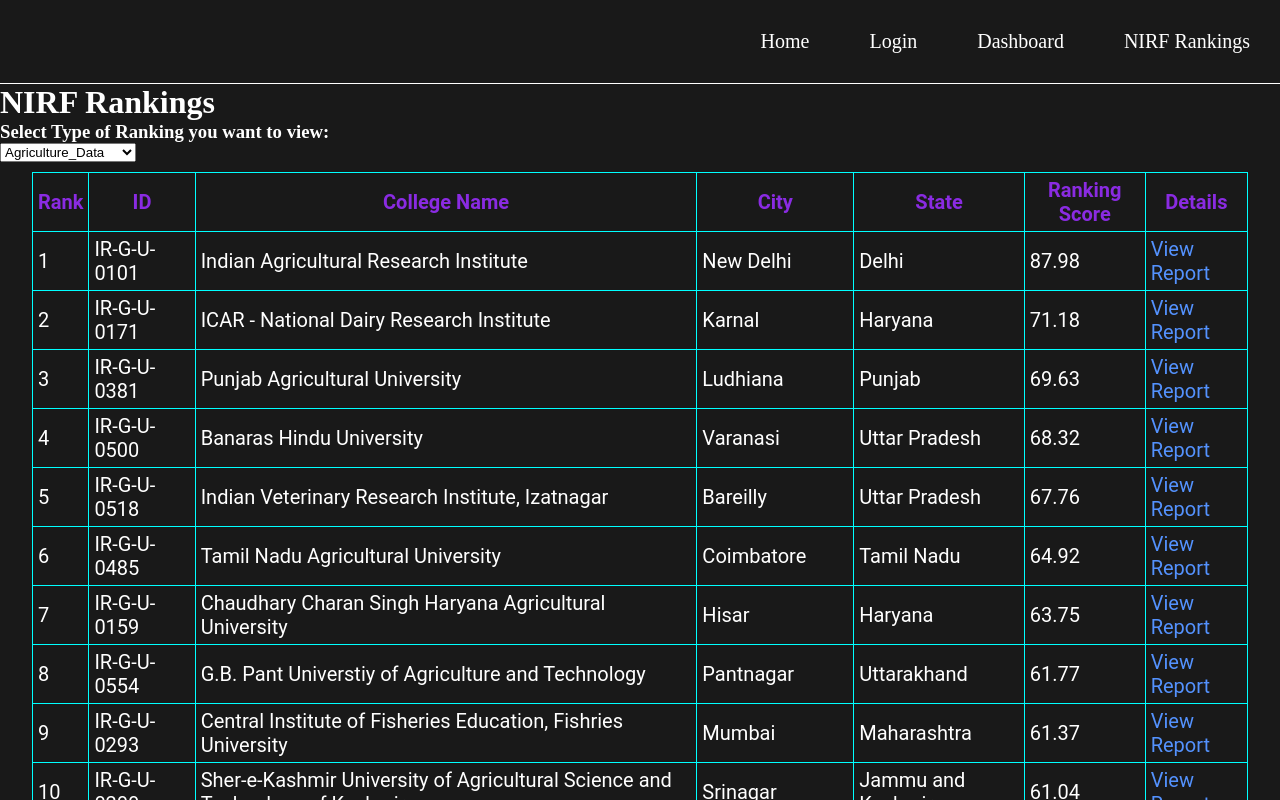
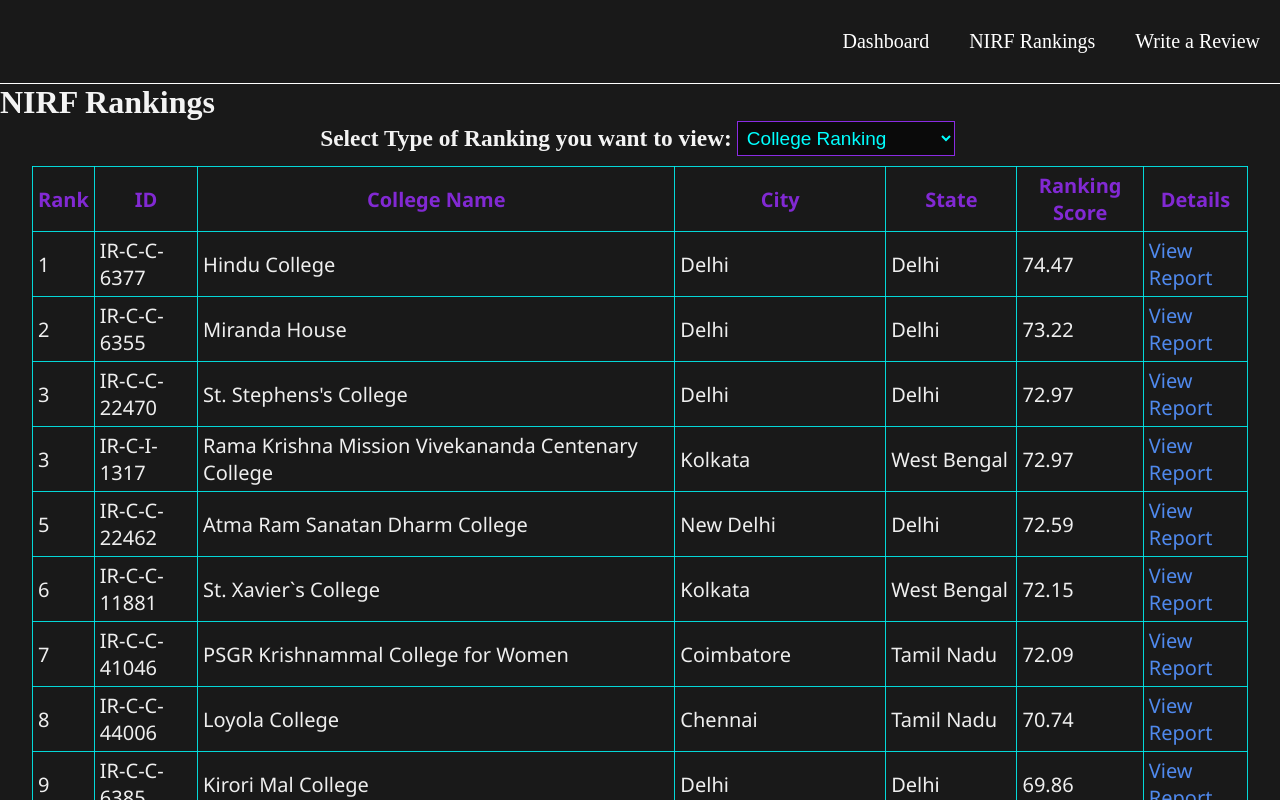
Before and after one commit to Megh39/college_review, a React (Vite) app: page /nirfranking in a window 1280 px wide. Shown: the top 800 px of the page. Built offline with nearby package versions, Linux system fonts and the light colour scheme.

Commit message:
some changes to NIRF ranking page

```diff
--- a/src/App.jsx
+++ b/src/App.jsx
@@ -9,6 +9,7 @@
 import AdminDashboard from "./Components/AdminDashboard/AdminDashboard";
 import { Navigate } from "react-router-dom";
 import RankingNIRF from "./Components/RankingNIRF/RankingNIRF";
+import Review from "./Components/Review/Review";
 // ✅ Function to check if user is logged in
 const getUser = () => {
   const user = localStorage.getItem("user");
@@ -38,6 +39,7 @@
           <Route exact path="/nirfranking" element={<RankingNIRF />} />
           {/* ✅ Protect Dashboard Routes */}
           <Route path="/dashboard" element={<PrivateRoute><Dashboard /></PrivateRoute>} />
+          <Route path="/review" element={<PrivateRoute><Review /></PrivateRoute>} />
           <Route path="/admindashboard" element={<AdminRoute><AdminDashboard /></AdminRoute>} />
           {/* Redirect unknown routes to Home */}
           <Route path="*" element={<Navigate to="/" />} />
--- a/src/Components/Navigation/Navigation.css
+++ b/src/Components/Navigation/Navigation.css
@@ -9,7 +9,7 @@
   justify-content: space-between;
 }
 .navLinks a {
-  padding: 30px;
+  padding:30px 20px;
   font-size: 20px;
   color: white;
   transition: 0.2s;
--- a/src/Components/Navigation/Navigation.jsx
+++ b/src/Components/Navigation/Navigation.jsx
@@ -6,10 +6,11 @@
         <>
             <div className="navigationBar">
                 <div className="navLinks">
-                    <Link to="/">Home</Link>
-                    <Link to="/login">Login</Link>
+                    {/* <Link to="/">Home</Link> */}
+                    {/* <Link to="/login">Login</Link> */}
                     <Link to="/dashboard">Dashboard</Link>
                     <Link to="/nirfranking">NIRF Rankings</Link>
+                    <Link to="/review">Write a Review</Link>
                 </div>
             </div>
         </>
--- a/src/Components/RankingNIRF/RankingNIRF.css
+++ b/src/Components/RankingNIRF/RankingNIRF.css
@@ -5,15 +5,31 @@
   text-decoration: none;
   border: 1px solid cyan;
   border-collapse: collapse;
-  font-family: "Roboto";
+  font-family: "Segoe UI", Tahoma, Geneva, Verdana, sans-serif;
+  opacity: 0.93;
 }
-.RankingTable td,th {
+.RankingTable td,
+th {
   padding: 5px;
-  border: 1px solid cyan;
+  border: 1px solid rgba(0, 255, 255, 0.891);
 }
-.RankingTable th{
-    color: blueviolet;
+.RankingTable th {
+  color: blueviolet;
 }
-.RankingTable a{
-    color: rgb(84, 146, 254);
+.RankingTable a {
+  color: rgb(84, 146, 254);
 }
+.selectorContainer {
+  display: flex;
+  align-items: center;
+  justify-content: center;
+  font-size: 20px;
+}
+.selectorContainer select {
+  margin: 0 5px;
+  padding: 5px;
+  font-size: 19px;
+  background-color: rgb(0, 0, 0, 0.6);
+  color: cyan;
+  border: 1px solid blueviolet;
+}
--- a/src/Components/RankingNIRF/RankingNIRF.jsx
+++ b/src/Components/RankingNIRF/RankingNIRF.jsx
@@ -15,58 +15,71 @@
 
 const RankingNIRF = () => {
     const jsonFiles = {
+        College_Data: {
+            data: College_Data.College_Ranking,
+            key: "College_Ranking",
+            dataName: "College Ranking"
+        },
+        University_Data: {
+            data: University_Data.University_Ranking,
+            key: "University_Ranking",
+            dataName: "University Ranking"
+        },
         Agriculture_Data: {
             data: Agriculture_Data.Agriculture_Ranking, // Extract the ranking data
             key: "Agriculture_Ranking",
+            dataName: "Agriculture Ranking"
         },
         Architecture_Data: {
             data: Architecture_Data.Architecture_Ranking,
             key: "Architecture_Ranking",
+            dataName: "Architecture Ranking"
         },
-        College_Data: {
-            data: College_Data.College_Ranking,
-            key: "College_Ranking",
-        },
+
         Dental_Data: {
             data: Dental_Data.Dental_Ranking,
             key: "Dental_Ranking",
+            dataName: "Dental Ranking"
         },
         Engineering_Data: {
             data: Engineering_Data.Engineering_Ranking,
             key: "Engineering_Ranking",
+            dataName: "Engineering Ranking"
         },
         Innovation_Data: {
             data: Innovation_Data.Innovation_Ranking,
             key: "Innovation_Ranking",
+            dataName: "Innovation Ranking"
         },
         Law_Data: {
             data: Law_Data.Law_Ranking,
             key: "Law_Ranking",
+            dataName: "Law Ranking"
         },
         Management_Data: {
             data: Management_Data.Management_Ranking,
             key: "Management_Ranking",
+            dataName: "Management Ranking"
         },
         Medical_Data: {
             data: Medical_Data.Medical_Ranking,
             key: "Medical_Ranking",
+            dataName: "Medical Ranking"
         },
         Pharmacy_Data: {
             data: Pharmacy_Data.Pharmacy_Ranking,
             key: "Pharmacy_Ranking",
+            dataName: "Pharmacy Ranking"
         },
         Research_Data: {
             data: Research_Data.Research_Ranking,
             key: "Research_Ranking",
+            dataName: "Research Ranking"
         },
 
-        University_Data: {
-            data: University_Data.University_Ranking,
-            key: "University_Ranking",
-        },
     };
 
-    const [selectedFile, setSelectedFile] = useState("Agriculture_Data");
+    const [selectedFile, setSelectedFile] = useState("College_Data");
     const [data, setData] = useState(jsonFiles[selectedFile].data || []);
 
     const handleChange = (e) => {
@@ -78,18 +91,18 @@
     return (
         <div>
             <h1>NIRF Rankings</h1>
-
+            <div className="selectorContainer">
                 <h3>Select Type of Ranking you want to view: </h3>
                 <select onChange={handleChange} value={selectedFile}>
                     {Object.keys(jsonFiles).map((file, index) => (
                         <option key={index} value={file}>
-                        {file}
+                            {jsonFiles[file].dataName}  {/* Show the name instead of file key */}
                         </option>
                     ))}
                 </select>
-
+            </div>
             {/* Table Displaying JSON Data */}
-            <table  className="RankingTable">
+            <table className="RankingTable">
                 <thead>
                     <tr>
                         <th>Rank</th>
--- /dev/null
+++ b/src/Components/Review/Review.jsx
@@ -0,0 +1,11 @@
+import React,{useState,useEffect} from "react";
+import "./Review.css";
+
+const Review = () =>{
+    return(
+        <>
+
+        </>
+    )
+}
+export default Review;
--- a/src/index.css
+++ b/src/index.css
@@ -7,6 +7,7 @@
 p,h1,h2,h3,h4,h5,h6 {
   margin: 0;
   padding: 0;
+  opacity: 0.95;
 }
 a{
   text-decoration: none;
```
Also changed, not shown: src/Components/Review/Review.css (added). Lines whose indentation alone changed are shown as unchanged.
